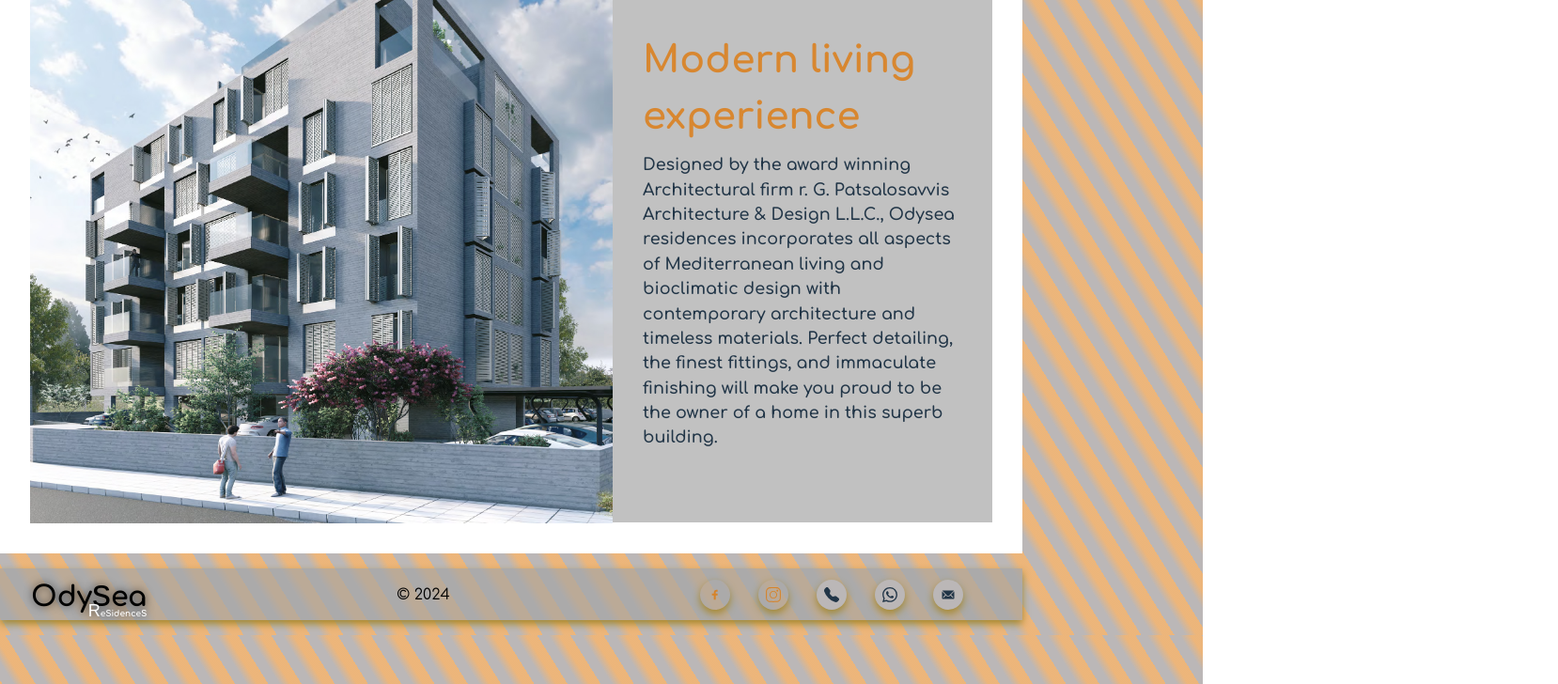
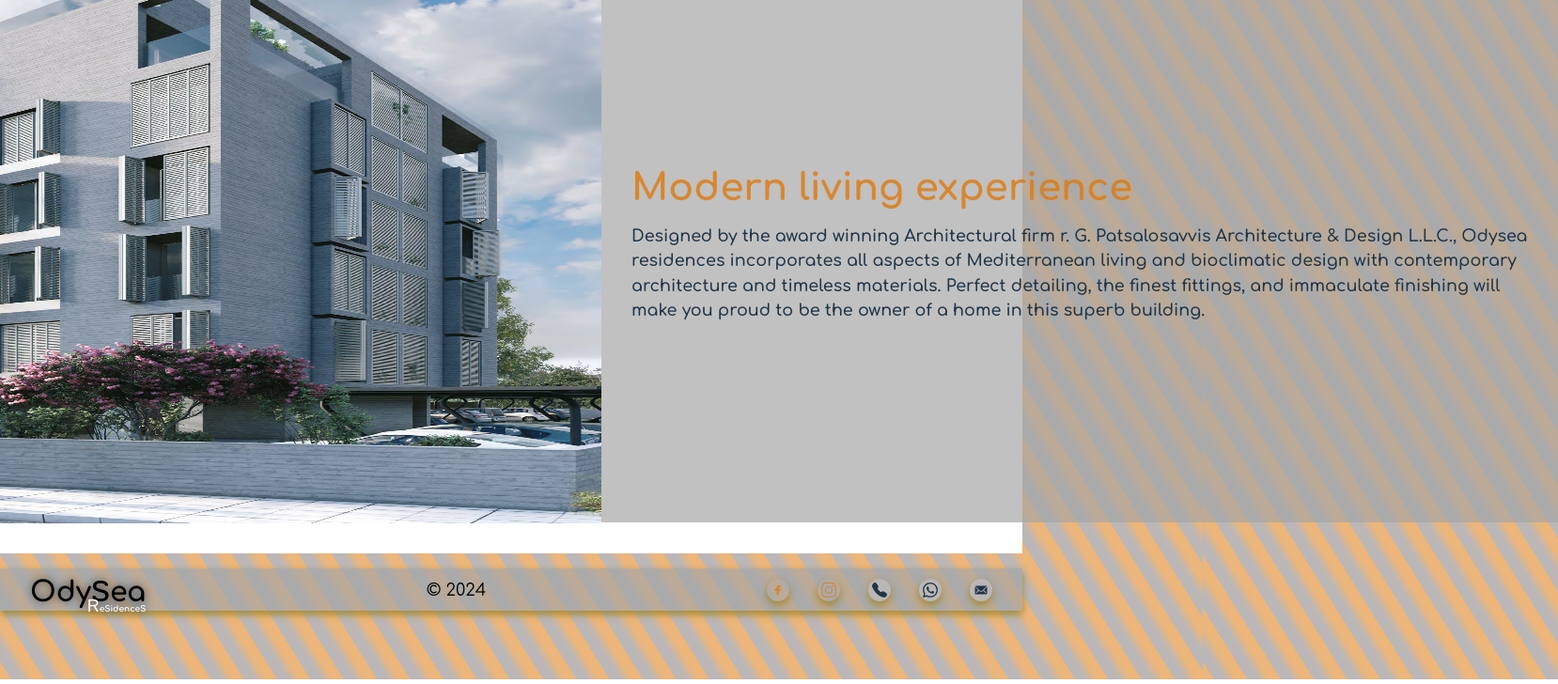
Before and after one commit to SvitlanaHu/odysea-residences, a React (Vite) app: page / in a window 1280 px wide. Shown: the part 523-1251 px from the top of the page at 94% size, 1658 px wide, since content can reach past the window. Built offline with nearby package versions, Linux system fonts and the light colour scheme; a web font is replaced by a local one.

Commit message:
fixed styles

```diff
--- a/src/components/Footer/Footer.module.css
+++ b/src/components/Footer/Footer.module.css
@@ -2,35 +2,41 @@
   display: flex;
   justify-content: center;
   align-items: center;
-  height: 55px;
+  width: 100%;
+  height: 25px;
   background-color: var(--background);
   box-shadow: var(--box-shadow);
   margin: 2vh 0;
+}
+@media (min-width: 768px) {
+  .wrapper {
+    height: 45px;
+  }
 }
 
 .container {
   display: flex;
   justify-content: space-between;
   align-items: center;
-  padding: 8px;
-  gap: 8px;
+  padding: 12px 8px;
+  /* gap: 8px; */
   min-width: 318px;
 }
 @media (min-width: 768px) {
   .container {
     padding: 64px 32px;
     gap: 32px;
-    width: 672px;
+    width: 768px;
   }
 }
 @media (min-width: 1024px) {
   .container {
-    width: 1022px;
+    width: 1024px;
   }
 }
 @media (min-width: 1440px) {
   .container {
-    width: 1392px;
+    width: 1440px;
   }
 }
 
@@ -41,3 +47,12 @@
 .logo:focus {
   color: var(--button-active);
 }
+
+p {
+  font-size: 10px;
+}
+@media (min-width: 768px) {
+  p {
+    font-size: 18px;
+  }
+}
--- a/src/components/Header/Header.module.css
+++ b/src/components/Header/Header.module.css
@@ -25,7 +25,7 @@
 }
 @media (min-width: 768px) {
   .container {
-    padding: 16px 32px;
+    padding: 64px 32px;
     width: 768px;
   }
 }
--- a/src/components/SectionAbout/SectionAbout.module.css
+++ b/src/components/SectionAbout/SectionAbout.module.css
@@ -1,10 +1,9 @@
 .wrapper {
   display: flex;
-  height: 364px;
+  height: calc(100vw + 120px);
   background-color: white;
   justify-content: center;
   align-items: center;
-  z-index: 1;
 }
 @media (min-width: 768px) {
   .wrapper {
@@ -19,15 +18,16 @@
 
 .container {
   display: flex;
+  flex-direction: column;
   text-align: center;
   justify-content: center;
   /* margin-top: 8vh; */
   padding: 8px;
   min-width: 318px;
-  z-index: 2;
 }
 @media (min-width: 768px) {
   .container {
+    flex-direction: row;
     padding: 16px 32px;
     width: 768px;
   }
@@ -44,9 +44,7 @@
 }
 
 .img {
-  height: 300px;
-  width: 310px;
-  z-index: 3;
+  min-width: calc(100vw - 70px);
 }
 @media (min-width: 768px) {
   .img {
@@ -67,9 +65,8 @@
   text-align: left;
   padding: 2em;
   justify-content: center;
-  width: calc(100% - 310px);
-  height: 235px;
-  z-index: 3;
+  min-width: calc(100% - 70px);
+  height: 50px;
   background-color: var(--background);
   font-family: "Comfortaa", sans-serif;
 }
--- a/src/components/SocialLinks/SocialLinks.module.css
+++ b/src/components/SocialLinks/SocialLinks.module.css
@@ -1,19 +1,23 @@
 .wrapper {
   display: flex;
-  margin-right: 30px;
 }
 .list {
   display: flex;
-  gap: 30px;
+  gap: 8px;
   color: white;
   fill: white;
+}
+@media (min-width: 768px) {
+  .list {
+    gap: 30px;
+  }
 }
 
 .link {
   display: flex;
   border-radius: 50%;
-  padding: 8px;
-  size: 30px;
+  padding: 4px;
+  size: 8px;
   align-items: center;
   cursor: pointer;
   background-color: var(--header-color);
@@ -21,6 +25,12 @@
   box-shadow: var(--box-shadow);
   color: var(--main-text);
   transition: color 0.15s ease-in-out;
+}
+@media (min-width: 768px) {
+  .link {
+    gap: 20px;
+    size: 30px;
+  }
 }
 .link:hover,
 .link:focus {
```
